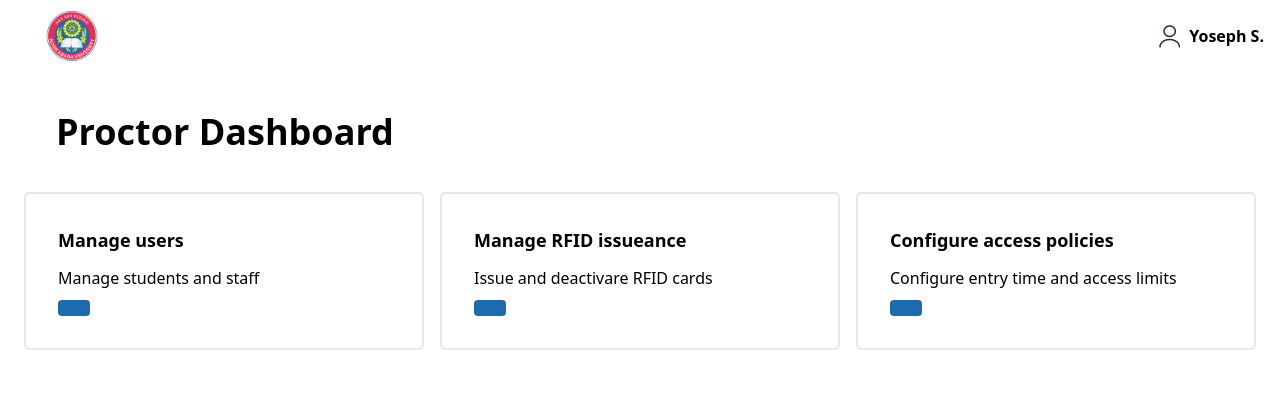
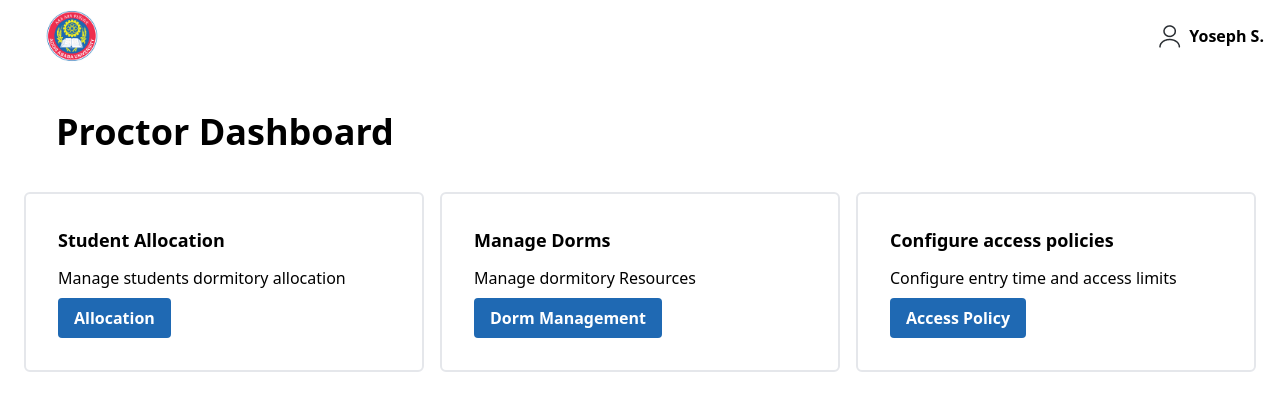
Before and after one commit to YosephSagawa/Digitizing-AAiT-Student-Services, a React (Vite) app in the folder Frontend/: page /dashboard/proctor in a window 1280 px wide. Shown: the top 410 px of the page. Built offline with nearby package versions, Linux system fonts and the light colour scheme.

Commit message:
Corrected the route on the proctor dashboard

```diff
--- a/Frontend/src/pages/ProctorDashboard.jsx
+++ b/Frontend/src/pages/ProctorDashboard.jsx
@@ -15,19 +15,22 @@ const ProctorDashboard = () => {
         </div>
         <div className="flex flex-row flex-wrap sm:grid sm:grid-cols-3 sm:gap-4">
           <DashboardCard
-            title="Manage users"
-            description="Manage students and staff"
-            link="/manage_users"
+            title="Student Allocation"
+            description="Manage students dormitory allocation"
+            link="/dormitory/student_allocation"
+            action="Allocation"
           />
           <DashboardCard
-            title="Manage RFID issueance"
-            description="Issue and deactivare RFID cards"
-            link="/RFID_issueance"
+            title="Manage Dorms"
+            description="Manage dormitory Resources"
+            link="/dormitory/dorm_management"
+            action="Dorm Management"
           />
           <DashboardCard
             title="Configure access policies"
             description="Configure entry time and access limits"
-            link="/access_policy"
+            link="/dormitory/access_policy"
+            action="Access Policy"
           />
         </div>
       </div>
```
